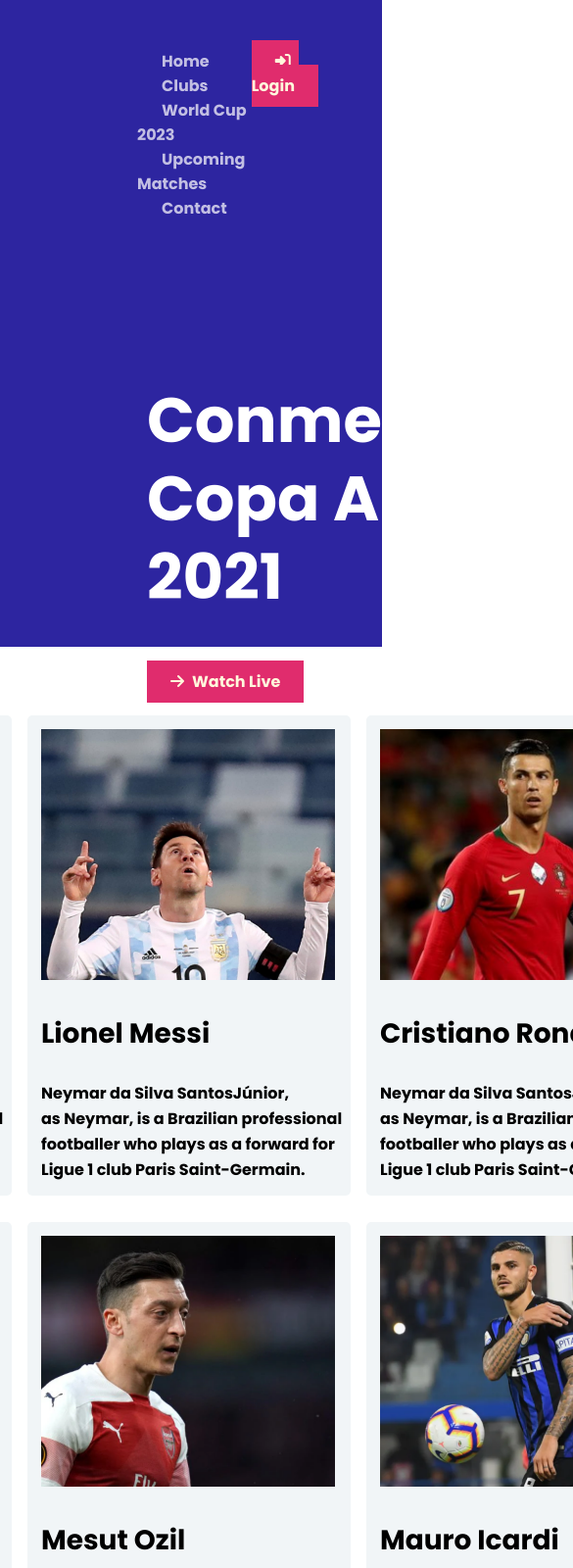
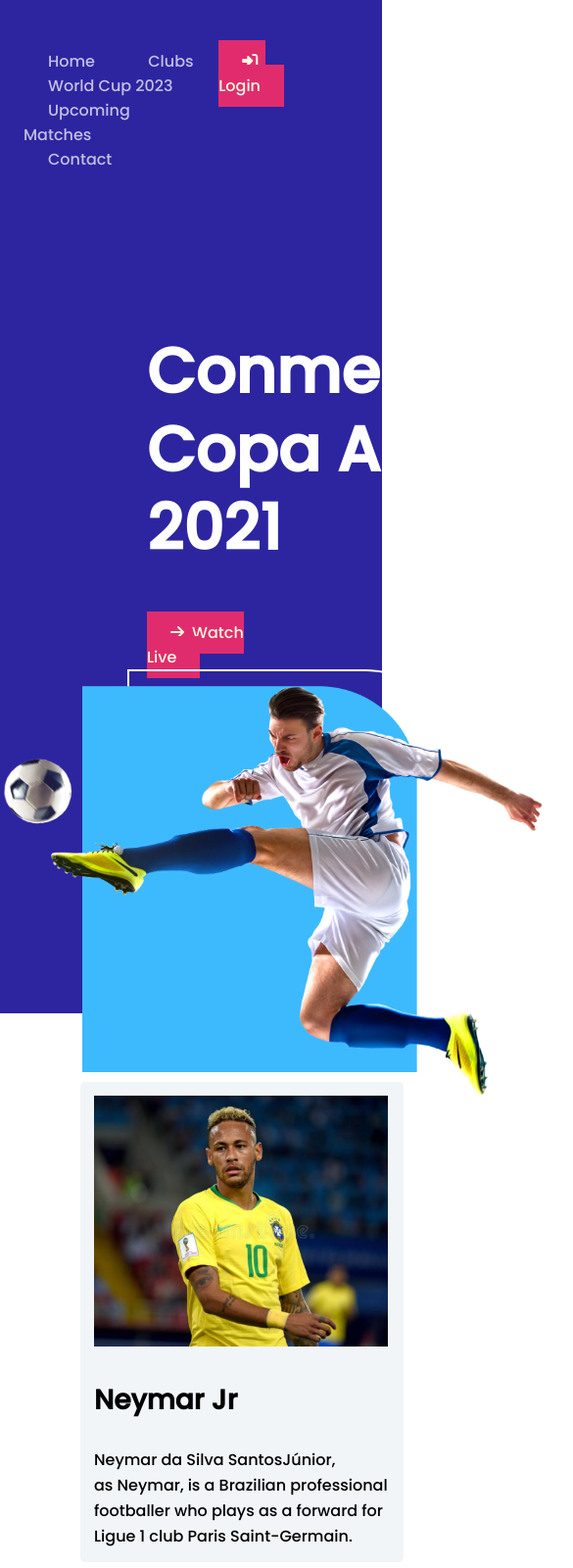
Before and after one commit to hridoy01-hash/footballWebsite, a plain HTML site: page index.html in a window 390 px wide. Shown: the top 1600 px of the page at 98% size, 585 px wide, since content can reach past the window. Drawn offline with Linux system fonts and the light colour scheme.

Commit message:
responsive done

```diff
--- a/index.html
+++ b/index.html
@@ -7,7 +7,7 @@
     <title>Responsive Football Website</title>
     <link rel="preconnect" href="https://fonts.googleapis.com">
 <link rel="preconnect" href="https://fonts.gstatic.com" crossorigin>
-<link href="https://fonts.googleapis.com/css2?family=Poppins:wght@700&display=swap" rel="stylesheet">
+<link href="https://fonts.googleapis.com/css2?family=Poppins:wght@500&display=swap" rel="stylesheet">
 <link rel="stylesheet" href="style.css">
 <script src="https://kit.fontawesome.com/74c76b694c.js" crossorigin="anonymous"></script>
 </head>
@@ -27,7 +27,7 @@
 
         </div>
         <div class="logout-point">
-            <a href="#"><i class="fas fa-sign-in-alt"></i>Login</a>
+            <a href="https://www.youtube.com/watch?v=sDFr2Yzd-8s&t=151s" target="blank"><i class="fas fa-sign-in-alt"></i>Login</a>
         </div>
     </div>
 
@@ -35,7 +35,7 @@
         <div class="header-pera">
             <p class="about">Conmebol Copa America 2021</p>
             <div id="watchLive" class="logout-point">
-                <a href="#"><i class="fas fa-arrow-right"></i>Watch Live</a>
+                <a href="https://www.youtube.com/watch?v=sDFr2Yzd-8s&t=151s" target="blank"><i class="fas fa-arrow-right"></i>Watch Live</a>
             </div>
 
             </div>
@@ -152,7 +152,7 @@
             <p>Name : Lionel Messi</p>
             <p>Total Goal:22</p>
             <p>Totat Assest :14</p>
-            <a href="#">View More</a>
+            <a href="https://en.wikipedia.org/wiki/Lionel_Messi" target="blank">View More</a>
         </div>
     </div>
 </div>
--- a/style.css
+++ b/style.css
@@ -240,8 +240,47 @@ h3,p{
 
 /* media query*/
 
-@media only screen and (max-width: 600px) {
+@media only screen and (max-width: 991px) {
     .header-section{
         width: 100%;
     }
+
+    .menubar {
+        justify-content: space-between;
+        padding-left: 24px;
+        padding-top: 50px;
+    }
+    .header-baner {
+        display: block;
+        justify-content: space-between;
+        padding-top: 100px;
+    }
+    .header-section {
+        width: 100%;
+        height: 1034px;
+        background-color: #2d25a0;
+    }
+    .baner-photo img {
+        width: 556.01px;
+        height: 438px;
+        align-items: center;
+
+        align-items: center;
+    }
+
+    .players{
+        display: grid;
+        grid-template-columns: repeat(1,1fr);
+        justify-content: space-between;
+        grid-row-gap: 27px;
+        align-items: center;
+        padding-left: 400px;
+
+    }
+    .top-player{
+
+        justify-content: center;
+    }
+
+
   }
```
